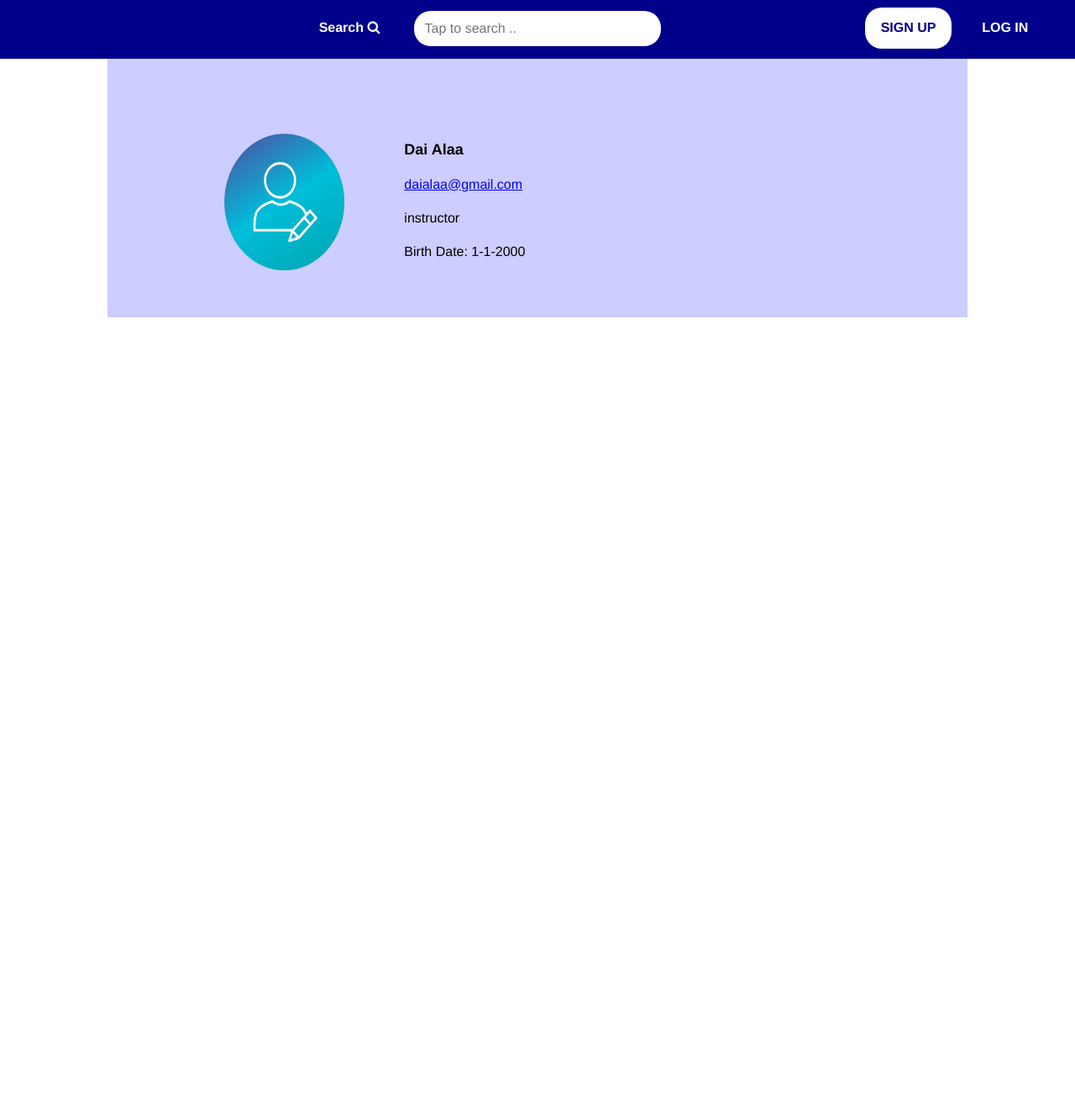
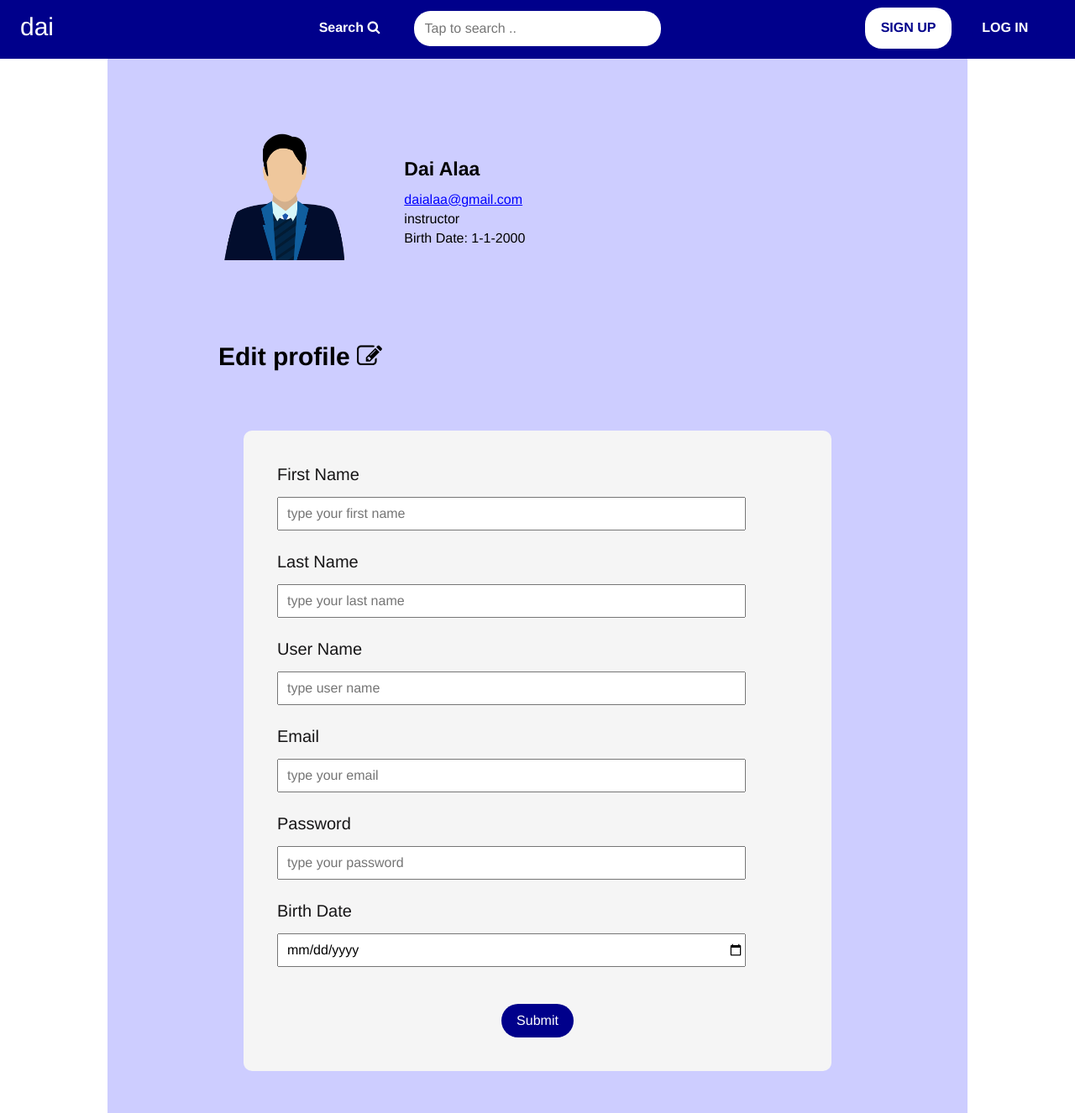
Before and after one commit to DaiAlaa/LMS-front-end, a Vue app: page /UserProfile in a window 1280 px wide. Shown: the whole page at 84% size. Before the commit the page ends 800 px from the top, so only its background shows below. Built offline with nearby package versions, Linux system fonts and the light colour scheme.

Commit message:
update user

```diff
--- a/src/components/NavBar.vue
+++ b/src/components/NavBar.vue
@@ -34,6 +34,9 @@
       autocomplete="off"
       v-on:input="check(SearchValue)"
     />
+    <p class="logo">
+      dai
+    </p>
     </div>
 </template>
 <style lang="scss" scoped>
@@ -112,6 +115,15 @@
   outline: none;
   font-weight: bold;
 }
+.logo{
+  text-align: right;
+  color: white;
+  font-size: 30px;
+  display: inline;
+  position: absolute;
+  right: 95%;
+  margin-top:0.7% ;
+}
 </style>
 <script>
 export default {
--- a/src/views/Home.vue
+++ b/src/views/Home.vue
@@ -55,10 +55,10 @@
   text-align: left;
 }
 .image{
-  width: 75%;
-  height: 75%;
+  width: 100%;
+  height: 85%;
   margin-left: 60%;
-  margin-top: 28%;
+  margin-top: 18%;
   float: right;
 }
 .freeCourse{
@@ -66,7 +66,7 @@
   text-align: left;
   font-size: 32px;
   font-weight: bold;
-  margin-top: 6%;
+  // margin-top: 3%;
 }
 </style>
 <script>
--- a/src/views/UserProfile.vue
+++ b/src/views/UserProfile.vue
@@ -3,7 +3,7 @@
         <div class="container">
             <div class="row">
                 <div class="col-sm-4">
-                    <img src="../assets/user.png" class="image"/>
+                    <img src="../assets/u2.png" class="image"/>
                 </div>
                 <div class="col-sm-8">
                     <p class="userName">Dai Alaa</p>
@@ -13,6 +13,66 @@
                         <span>1-1-2000</span>
                     </p>
                 </div>
+            </div>
+            <div class="row">
+                <div class="backEdit">
+                    <p class="edit">Edit profile
+                        <i class="fa fa-edit"></i>
+                    </p>
+                </div>
+            </div>
+            <div class="mainDiv">
+                <h3>First Name</h3>
+                <input
+                    class="input_field"
+                    type="text"
+                    placeholder="type your first name"
+                    v-model="FirstName"
+                    required
+                />
+                <h3>Last Name</h3>
+                <input
+                    class="input_field"
+                    type="text"
+                    placeholder="type your last name"
+                    v-model="LastName"
+                    required
+                />
+                <h3>User Name</h3>
+                <input
+                    class="input_field"
+                    type="text"
+                    placeholder="type user name"
+                    v-model="UserName"
+                    required
+                />
+                <h3>Email</h3>
+                <input
+                    class="input_field"
+                    type="email"
+                    placeholder="type your email"
+                    v-model="Email"
+                    required
+                />
+                <h3>Password</h3>
+                <input
+                    class="input_field"
+                    type="password"
+                    placeholder="type your password"
+                    v-model="Password"
+                    required
+                />
+                <h3>Birth Date</h3>
+                <input
+                    class="input_field"
+                    type="date"
+                    placeholder="type your birth date"
+                    v-model="BirthDate"
+                    required
+                />
+                <p class="success" v-if="Status == 'success' && this.fail == 0">Done Successfully</p>
+                <p class="failed" v-if="Status == 'failed' || this.fail == 1">Failed</p>
+                <button class="editBtn">Submit</button>
             </div>
         </div>
     </div>
@@ -27,10 +87,11 @@
 }
 .userName{
   color: black;
-  font-size: 18px;
+  font-size: 23px;
   font-weight: bold;
   text-align: left;
-  margin-top: 25%;
+  margin-top: 28%;
+//   line-height: 30px;
 
 }
 .mail {
@@ -38,16 +99,19 @@
   font-size: 16px;
   text-align: left;
   text-decoration: underline;
+  line-height: 6px;
 }
 .type {
   color: black;
   font-size: 16px;
   text-align: left;
+  line-height: 8px;
 }
 .birth {
   color: black;
   font-size: 16px;
   text-align: left;
+  line-height: 5px;
 }
 .image{
   width: 45%;
@@ -56,9 +120,133 @@
   margin-top: 50%;
   margin-right: 15%;
 }
+.edit{
+    font-weight: bold;
+    color: black;
+    font-size: 30px;
+    margin-left: 12%;
+    margin-top: 10%;
+    text-align: left;
+}
+.mainDiv {
+  width: 70%;
+  height: 100%;
+  background: whitesmoke;
+  margin-left: 15%;
+  padding: 40px;
+  border-radius: 10px;
+  margin-top: 5%;
+}
+h3 {
+  text-align: left;
+  color: #161516;
+  margin-bottom: 15px;
+  font-size: 20px;
+}
+.input_field {
+  width: 90%;
+  height: 40px;
+  padding-left: 10px;
+  margin-bottom: 25px;
+  margin-right: 40%;
+}
+.editBtn{
+  border: none;
+  color: white;
+  background-color: darkblue;
+  width: 14%;
+  height: 40px;
+  border-radius: 20px;
+  margin-top: 3%;
+}
+.success {
+  color: rgb(138, 230, 0);
+  text-align: left;
+  font-size: 18px;
+  font-weight: bold;
+}
+.failed {
+  color: red;
+  text-align: left;
+  font-size: 18px;
+}
 </style>
 <script>
+import { mapGetters } from "vuex";
 export default {
-
+    data: function () {
+    return {
+      FirstName: "",
+      LastName: "",
+      UserName: "",
+      Email: "",
+      Password: "",
+      BirthDate: "",
+      submit: false,
+      fail: 0,
+    };
+  },
+  methods: {
+    cannotSubmit() {
+      this.submit = false;
+    },
+    canSubmit() {
+      this.submit = this.submit && true;
+    },
+    reqEmail() {
+      var to_check = this.Email;
+      if (
+        this.Email == "" ||
+        to_check.indexOf("@") == -1 ||
+        to_check.indexOf("@") == to_check.length - 1 ||
+        to_check.indexOf(".com") == -1 ||
+        to_check.indexOf(".com") + 4 != to_check.length
+      ) {
+        this.cannotSubmit();
+        console.log("reqEmail no");
+        return true;
+      } else {
+        this.canSubmit();
+        return false;
+      }
+    },
+    shortPassword() {
+          if (this.password.length <= 7 && this.password != "") {
+            this.cannotSubmit();
+            return true;
+          }
+          else {
+            this.canSubmit();
+            return false;
+          }
+    },
+    editUser() {
+      this.submit = true;
+      this.reqEmail();
+      this.shortPassword();
+      console.log("this.submit" , this.submit);
+      setTimeout(() => {
+        if (this.submit) {
+          let newuser = {
+            firstName: this.FirstName,
+            lastName: this.LastName,
+            userName: this.UserName,
+            email: this.Email,
+            password: this.Password,
+            birthdata: this.BirthDate,
+          };
+          this.$store.dispatch("User/EditUser", newuser);
+        } else {
+          this.fail = 1;
+          return;
+        }
+      }, 200);
+    },
+  },
+  computed: {
+    ...mapGetters({
+      Status: "User/Status",
+    }),
+  },
 }
 </script>
```
Also changed, not shown: src/modules/User.js (added, +39 -0 lines), src/assets/u2.png (added).
